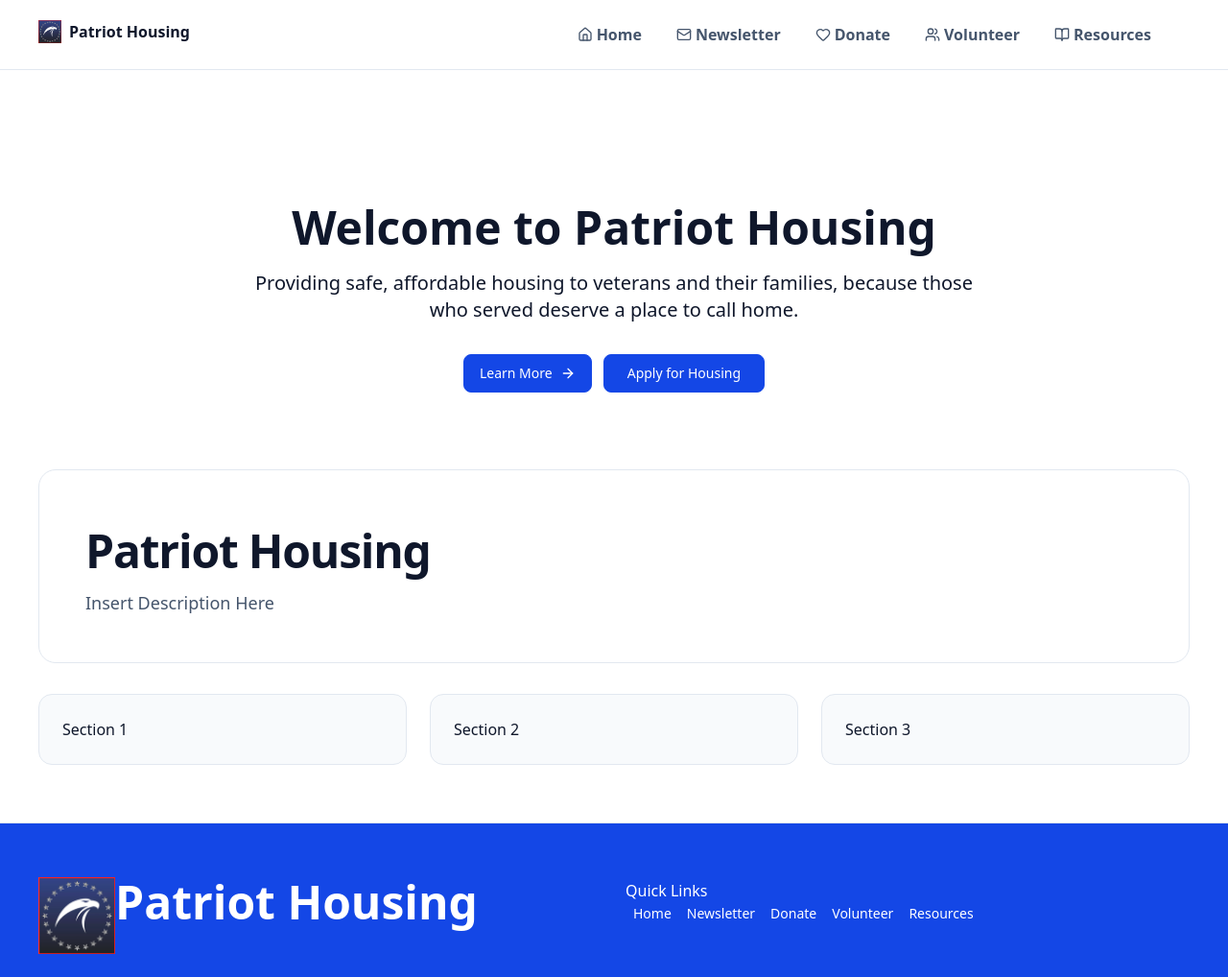
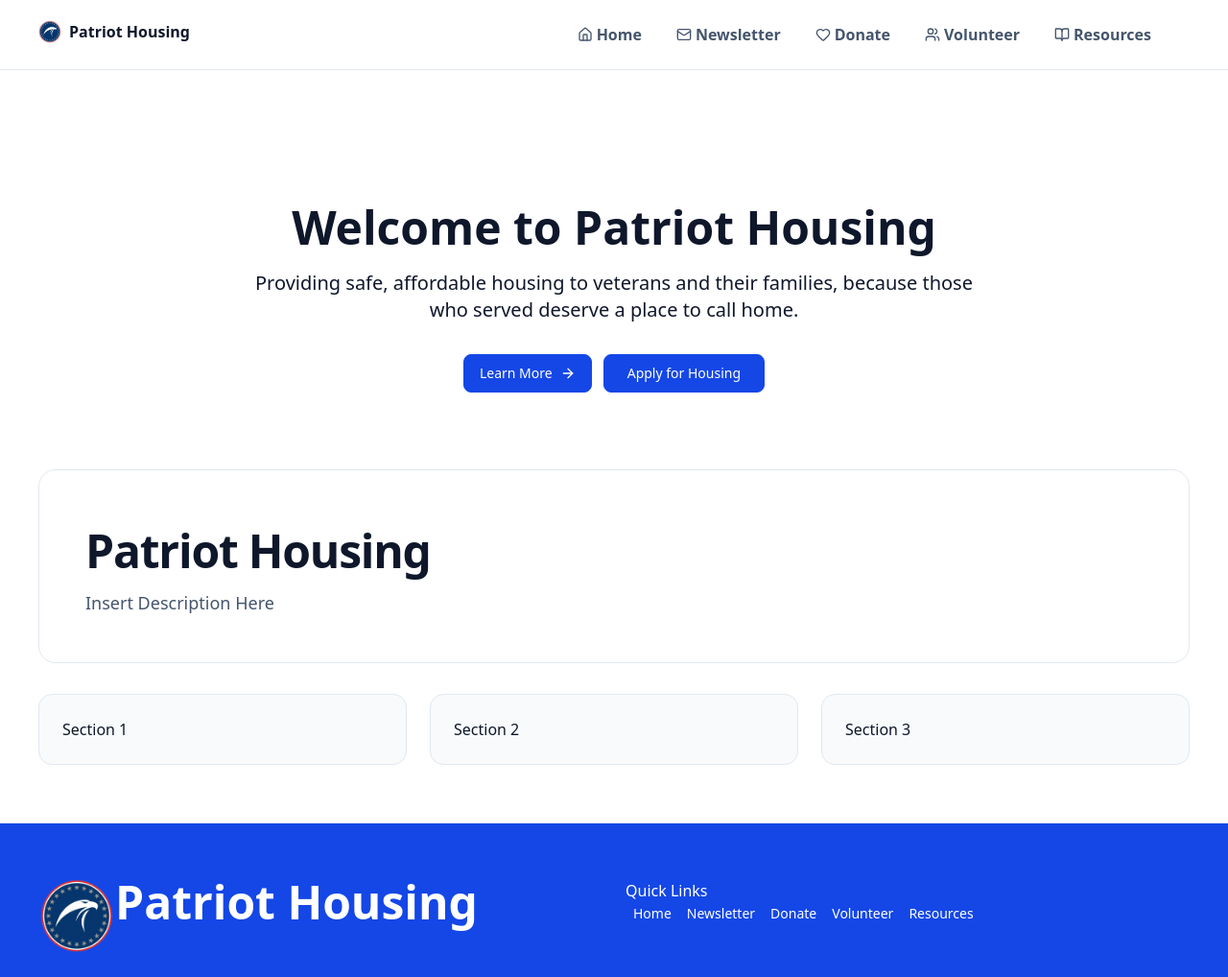
Before and after one commit to ktp-usc/patriot-housing, a Next.js app: page / in a window 1280 px wide. Shown: the whole page at 96% size. Built offline with nearby package versions, Linux system fonts and the light colour scheme.

Commit message:
Logo fix

```diff
--- a/components/footer.tsx
+++ b/components/footer.tsx
@@ -7,7 +7,7 @@ export default function Footer() {
     <footer className="border-t border-slate-200 bg-blue-700">
       <div className="mx-auto w-full max-w-7xl px-6 py-6 text-sm md:px-10 text-white mt-8 grid gap-6 md:grid-cols-2">
         <section className="">
-          <Image src={Logo} alt="Patriot Housing Logo" className="size-20 inline-flex" />
+          <Image src={Logo} alt="Patriot Housing Logo" className="size-20 inline-flex rounded-full" />
           <h1 className="text-5xl font-bold inline-flex">Patriot Housing</h1>
         </section>
         <section>
--- a/components/header.tsx
+++ b/components/header.tsx
@@ -8,7 +8,7 @@ export default function Header() {
     <header className="border-b border-slate-200 bg-white">
       <div className="mx-auto flex w-full max-w-7xl items-center justify-between px-5 py-2 md:px-8">
         <span className="text-base font-bold text-slate-900">
-          <Link href="/" className="inline-flex items-center gap-2 px-2 hover:underline hover:decoration-red-600 hover:underline-offset-6 decoration-3"><Image src={Logo} alt="Patriot Housing Logo" className="size-6" />Patriot Housing</Link>
+          <Link href="/" className="inline-flex items-center gap-2 px-2 hover:underline hover:decoration-red-600 hover:underline-offset-6 decoration-3"><Image src={Logo} alt="Patriot Housing Logo" className="size-6 rounded-full" />Patriot Housing</Link>
         </span>
         <nav className="text-md font-bold text-slate-600">
           <div className="mx-auto flex flex-col gap-5 px-6 py-4 md:flex-row md:items-center md:justify-between md:px-10">
```
Also changed, not shown: components/images/PatriotHousingLogo.png.
